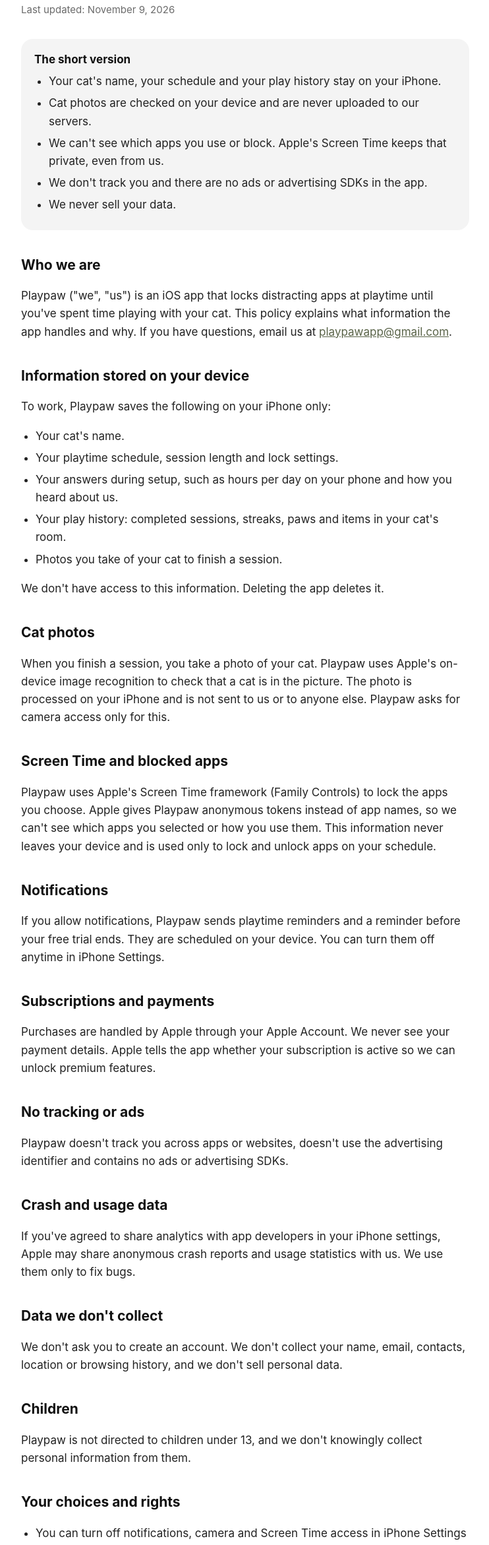
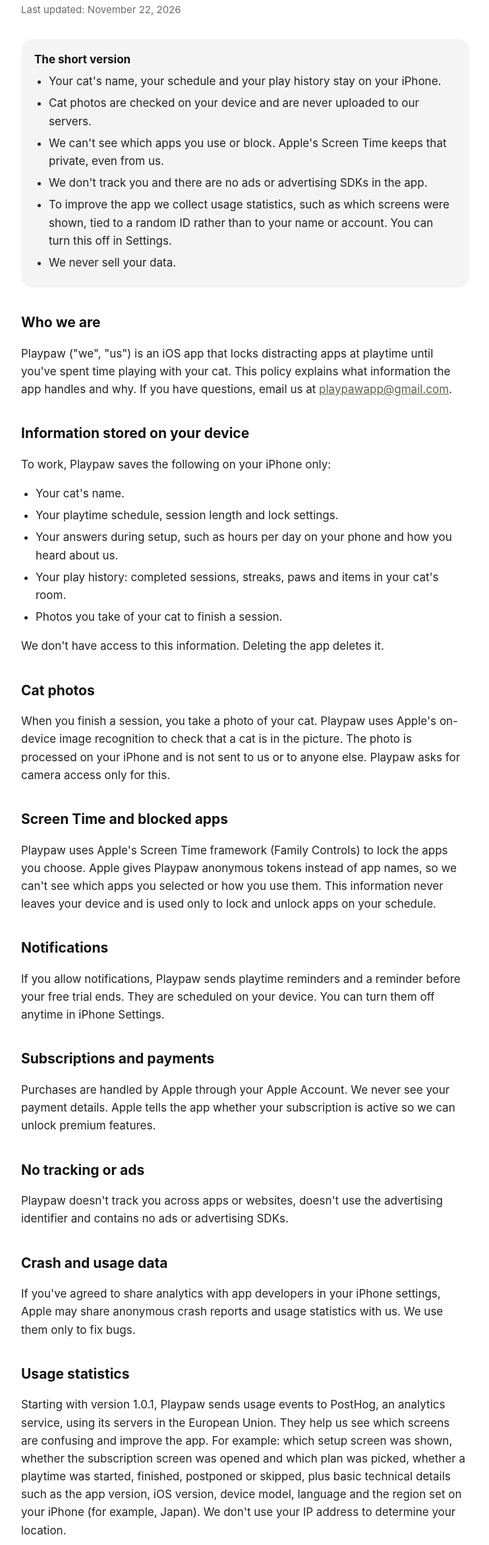
Before and after one commit to playpawapp/playpawapp.github.io, a plain HTML site: page privacy/index.html in a window 1280 px wide. Shown: the part 158-2500 px from the top of the page at 66% size, without its empty margins (268-1010 px from the left). Drawn offline with Linux system fonts and the light colour scheme.

Commit message:
Update index.html

```diff
--- a/privacy/index.html
+++ b/privacy/index.html
@@ -11,7 +11,7 @@
   <header><img src="../icon.png" alt=""><a href="../">Playpaw</a></header>
 
   <h1>Privacy Policy</h1>
-  <p class="updated">Last updated: November 9, 2026</p>
+  <p class="updated">Last updated: November 22, 2026</p>
 
   <div class="summary">
     <strong>The short version</strong>
@@ -20,6 +20,7 @@
       <li>Cat photos are checked on your device and are never uploaded to our servers.</li>
       <li>We can't see which apps you use or block. Apple's Screen Time keeps that private, even from us.</li>
       <li>We don't track you and there are no ads or advertising SDKs in the app.</li>
+      <li>To improve the app we collect usage statistics, such as which screens were shown, tied to a random ID rather than to your name or account. You can turn this off in Settings.</li>
       <li>We never sell your data.</li>
     </ul>
   </div>
@@ -56,6 +57,11 @@
   <h2>Crash and usage data</h2>
   <p>If you've agreed to share analytics with app developers in your iPhone settings, Apple may share anonymous crash reports and usage statistics with us. We use them only to fix bugs.</p>
 
+  <h2>Usage statistics</h2>
+  <p>Starting with version 1.0.1, Playpaw sends usage events to PostHog, an analytics service, using its servers in the European Union. They help us see which screens are confusing and improve the app. For example: which setup screen was shown, whether the subscription screen was opened and which plan was picked, whether a playtime was started, finished, postponed or skipped, plus basic technical details such as the app version, iOS version, device model, language and the region set on your iPhone (for example, Japan). We don't use your IP address to determine your location.</p>
+  <p>These events are tied only to a random identifier that the app creates on your iPhone when it's installed; it lets us count how many people complete each step. It is not linked to your name, Apple Account, email or advertising identifier. Deleting the app deletes this identifier from your iPhone, but events that were already sent stay on PostHog's servers until they are deleted automatically, no later than 12 months after they were sent. We don't build user profiles and we don't record your screen. We never send your cat's name, your photos, the apps you lock or anything you type.</p>
+  <p>You can turn this off at any time in Playpaw › Settings › Privacy › "Share usage statistics".</p>
+
   <h2>Data we don't collect</h2>
   <p>We don't ask you to create an account. We don't collect your name, email, contacts, location or browsing history, and we don't sell personal data.</p>
 
```
